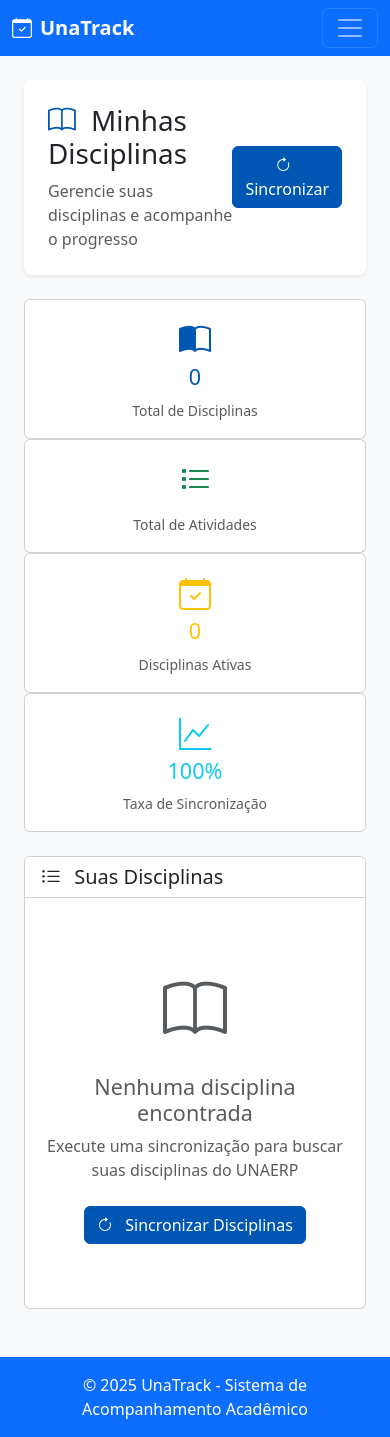
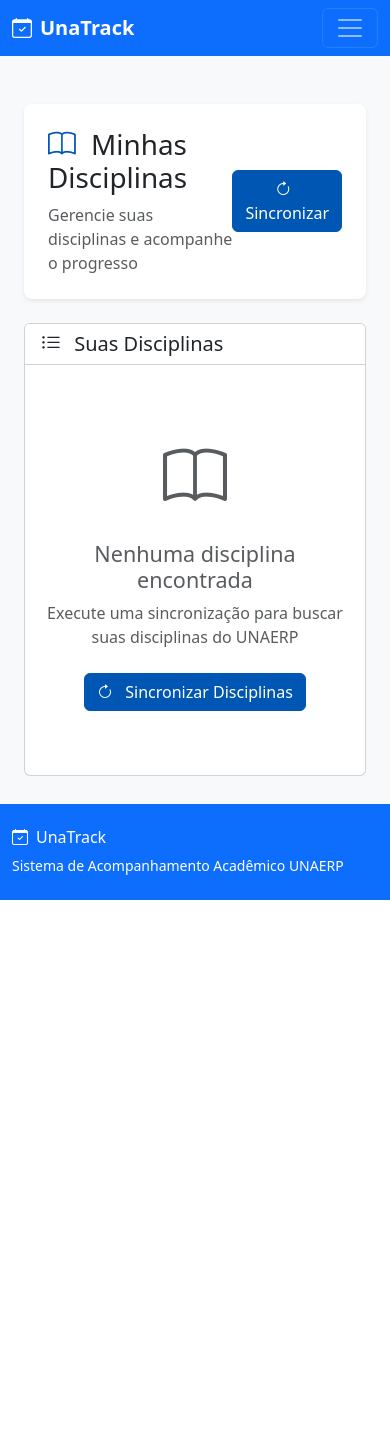
Before and after one commit to VitorMoo/tinypath, a Django app: page /user/courses/ in a window 390 px wide. After the commit the page ends 900 px from the top, so only its background shows below. Run offline with Django 5.2, Linux system fonts and the light colour scheme; the visitor is signed in with stand-in values (Sample User, id 1); data that the repository does not hold is empty; parts of the project's set-up code (start-up, migrations or seed data) failed here and were passed over.

Commit message:
feat: improve layout and structure of base and courses templates for better responsiveness

```diff
--- a/src/static/templates/base.html
+++ b/src/static/templates/base.html
@@ -29,6 +29,14 @@
 
         .text-primary {
             color: var(--bs-primary) !important;
+        }
+
+        html, body {
+            height: 100%;
+        }
+
+        .min-vh-100 {
+            min-height: 100vh;
         }
     </style>
 
@@ -98,17 +106,27 @@
     </div>
     {% endif %}
 
-    <main class="container mt-4">
+    <div class="d-flex flex-column min-vh-100">
+        <main class="container mt-4 flex-grow-1">
             {% block content %}{% endblock %}
         </main>
 
         {% if user.is_authenticated %}
-    <footer class="bg-primary text-white text-center py-3 mt-5">
-        <div class="container">
-            <p class="mb-0">&copy; 2025 UnaTrack - Sistema de Acompanhamento Acadêmico</p>
+        <footer class="bg-primary text-white mt-auto">
+            <div class="container py-4">
+                <div class="row">
+                    <div class="col-md-6">
+                        <h6 class="mb-2 d-flex align-items-center">
+                            <i class="bi bi-calendar-check me-2"></i>
+                            <span>UnaTrack</span>
+                        </h6>
+                        <p class="mb-0 small">Sistema de Acompanhamento Acadêmico UNAERP</p>
+                    </div>
+                </div>
             </div>
         </footer>
         {% endif %}
+    </div>
 
     <script src="https://cdn.jsdelivr.net/npm/bootstrap@5.3.0/dist/js/bootstrap.bundle.min.js"></script>
     {% block extra_js %}{% endblock %}
--- a/src/static/templates/user/courses.html
+++ b/src/static/templates/user/courses.html
@@ -4,7 +4,6 @@
 
 {% block content %}
 <div class="container my-4">
-    <!-- Cabeçalho -->
     <div class="row mb-4">
         <div class="col-12">
             <div class="bg-white rounded-3 shadow-sm p-4">
@@ -24,48 +23,6 @@
                             Sincronizar
                         </a>
                     </div>
-                </div>
-            </div>
-        </div>
-    </div>
-
-    <!-- Estatísticas -->
-    <div class="row mb-4">
-        <div class="col-md-3">
-            <div class="card text-center">
-                <div class="card-body">
-                    <i class="bi bi-book-half text-primary mb-3" style="font-size: 2rem;"></i>
-                    <h4 class="text-primary">{{ total_courses }}</h4>
-                    <small class="text-muted">Total de Disciplinas</small>
-                </div>
-            </div>
-        </div>
-        <div class="col-md-3">
-            <div class="card text-center">
-                <div class="card-body">
-                    <i class="bi bi-list-task text-success mb-3" style="font-size: 2rem;"></i>
-                    <h4 class="text-success">
-                        {% for course in courses %}{{ course.assignment_set.count|add:0 }}{% if not forloop.last %}+{% endif %}{% endfor %}
-                    </h4>
-                    <small class="text-muted">Total de Atividades</small>
-                </div>
-            </div>
-        </div>
-        <div class="col-md-3">
-            <div class="card text-center">
-                <div class="card-body">
-                    <i class="bi bi-calendar-check text-warning mb-3" style="font-size: 2rem;"></i>
-                    <h4 class="text-warning">{{ courses|length }}</h4>
-                    <small class="text-muted">Disciplinas Ativas</small>
-                </div>
-            </div>
-        </div>
-        <div class="col-md-3">
-            <div class="card text-center">
-                <div class="card-body">
-                    <i class="bi bi-graph-up text-info mb-3" style="font-size: 2rem;"></i>
-                    <h4 class="text-info">100%</h4>
-                    <small class="text-muted">Taxa de Sincronização</small>
                 </div>
             </div>
         </div>
@@ -94,16 +51,6 @@
                                         </h6>
                                     </div>
                                     <div class="card-body">
-                                        <div class="mb-3">
-                                            <small class="text-muted d-block">Código da Disciplina</small>
-                                            <strong>{{ course.code|default:"N/A" }}</strong>
-                                        </div>
-
-                                        <div class="mb-3">
-                                            <small class="text-muted d-block">Professor</small>
-                                            <span>{{ course.instructor|default:"Não informado" }}</span>
-                                        </div>
-
                                         <div class="row text-center">
                                             <div class="col-6">
                                                 <div class="border-end">
```
Lines whose indentation alone changed are shown as unchanged.
